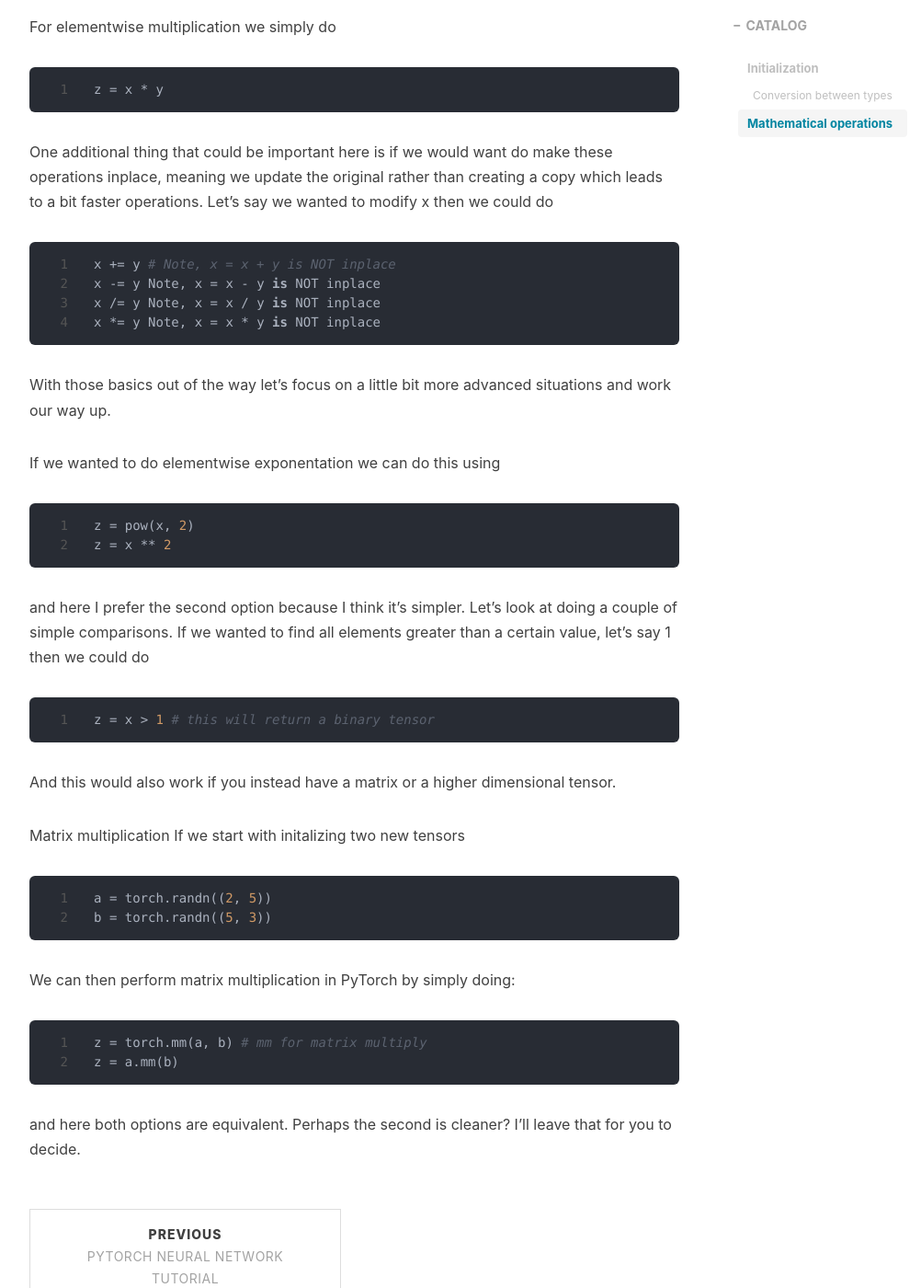
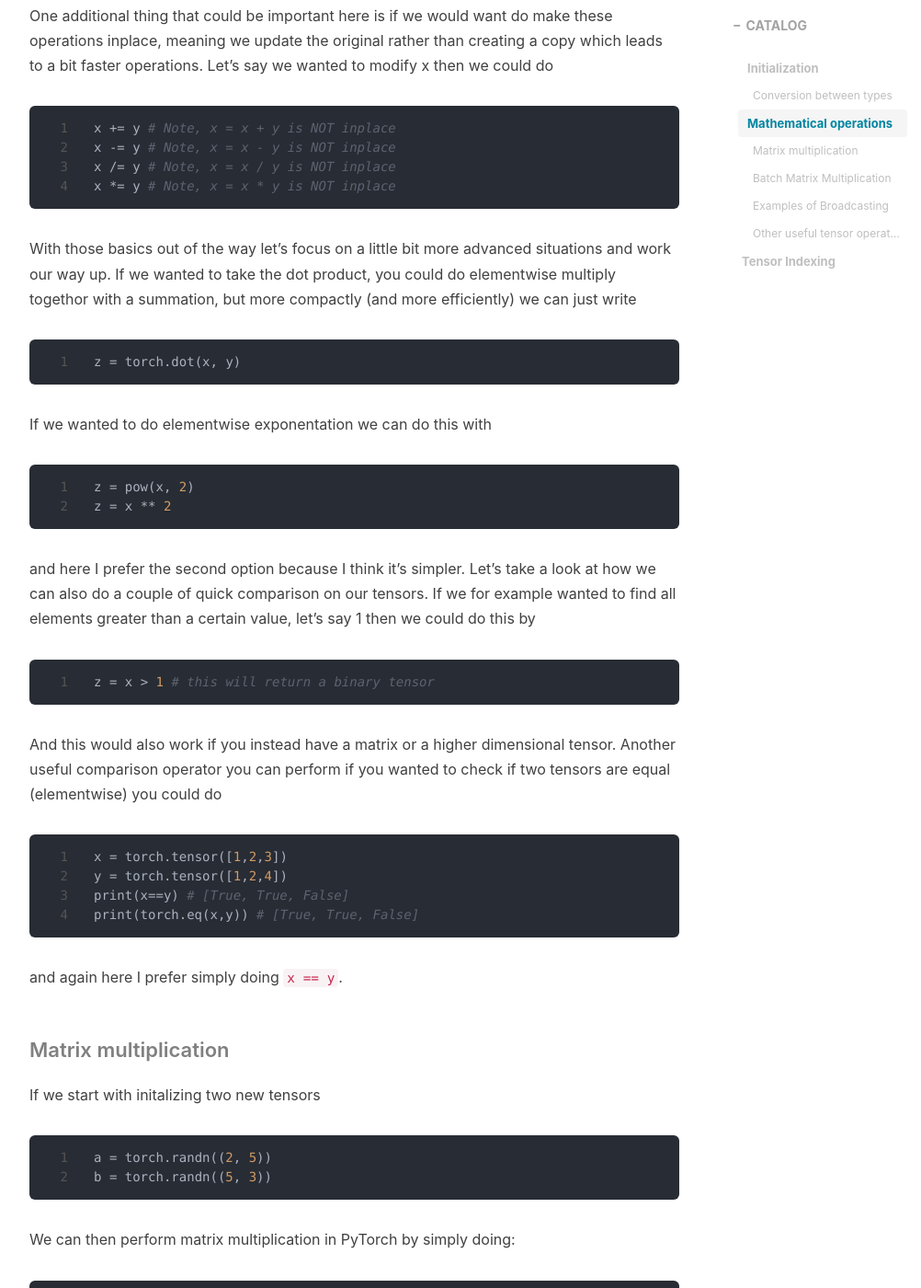
Before and after one commit to aladdinpersson/aladdinpersson.github.io, a Jekyll site: the page built from _posts/2020-09-13-pytorch-tensor-tutorial.md, in a window 1280 px wide and 1400 px high, scrolled down 5583 px. Shown: the whole window at 92% size, without its empty margins (233-1235 px from the left). Built offline with Jekyll 4.4.1, drawn with Linux system fonts in a browser that asks for light colours; nearby versions of some CDN libraries; formulas are drawn with MathJax 3; comment, search, counter and statistics services are not loaded; some of the changed text lies outside the part shown.

Commit message:
Added new info about page

````diff
--- a/_layouts/post.html
+++ b/_layouts/post.html
@@ -17,7 +17,7 @@
     <!-- Post Container -->
             <div class="
                 col-lg-8 col-lg-offset-2
-                col-md-16 col-md-offset-1
+                col-md-10 col-md-offset-1
                 post-container">
 
                 <!-- Multi-Lingual -->
--- a/_posts/2020-09-13-pytorch-tensor-tutorial.md
+++ b/_posts/2020-09-13-pytorch-tensor-tutorial.md
@@ -47,6 +43,7 @@
 ``` python
 device = "cuda" if torch.cuda.is_available() else "cpu"
 ```
+
 ### Initialization
 Let's start simple, let's say we want to initialize a tensor manually
 with the two rows containing the values [1, 2, 3] and [4, 5, 6]. We can
@@ -171,19 +168,15 @@
 
 which by default will be initialized as int64. We will then show how we can
 convert the tensor to other types. The ones that you will encounter most often are:
-
 * Conversion to float32 by `tensor.float()`
 * Convert to float16 by `tensor.half()`
 * Conversion back to int64 by `tensor.long()`
-
 Note, however, that the conversions are not inplace and if you want to
 change the type you have to do e.g. `tensor = tensor.float()`. For other types you can
 also do the following:
-
 * Convert to int16 by `tensor.short()`
 * Conversion to float64 by `tensor.double()`
 * Convert to boolean i.e. 1 if non-zero entry else 0 by `tensor.bool()`
-
 Different functions in PyTorch will accept different types and it is likely you will
 face many errors due to wrong input types before you are used to them.
 
@@ -192,9 +185,6 @@
 
 ```python
 x = torch.tensor([1, 2, 3])
-```
-
-```python
 y = torch.arange([9, 8, 7])
 ```
 
@@ -232,32 +222,48 @@
 
 ```python
 x += y # Note, x = x + y is NOT inplace
-x -= y Note, x = x - y is NOT inplace
-x /= y Note, x = x / y is NOT inplace
-x *= y Note, x = x * y is NOT inplace
+x -= y # Note, x = x - y is NOT inplace
+x /= y # Note, x = x / y is NOT inplace
+x *= y # Note, x = x * y is NOT inplace
 ```
 
 With those basics out of the way let's focus on a little bit more advanced situations and work
-our way up.
+our way up. If we wanted to take the dot product, you could do elementwise multiply togethor
+with a summation, but more compactly (and more efficiently) we can just write
 
-If we wanted to do elementwise exponentation we can do this using
+```python
+z = torch.dot(x, y)
+```
+
+If we wanted to do elementwise exponentation we can do this with
 
 ```python
 z = pow(x, 2)
 z = x ** 2
 ```
 
-and here I prefer the second option because I think it's simpler. Let's look at doing a couple
-of simple comparisons. If we wanted to find all elements greater than a certain value, let's
-say 1 then we could do
+and here I prefer the second option because I think it's simpler. Let's take a look at
+how we can also do a couple of quick comparison on our tensors. If we for example wanted to find all elements greater than a certain value, let's
+say 1 then we could do this by
 
 ```python
 z = x > 1 # this will return a binary tensor
 ```
 
-And this would also work if you instead have a matrix or a higher dimensional tensor.
+And this would also work if you instead have a matrix or a higher dimensional tensor. Another useful
+comparison operator you can perform if you wanted to check if two tensors are equal (elementwise)
+you could do
 
-Matrix multiplication
+```python
+x = torch.tensor([1,2,3])
+y = torch.tensor([1,2,4])
+print(x==y) # [True, True, False]
+print(torch.eq(x,y)) # [True, True, False]
+```
+
+and again here I prefer simply doing ```x == y```.
+
+#### Matrix multiplication
 If we start with initalizing two new tensors
 
 ```python
@@ -273,4 +279,141 @@
 ```
 
 and here both options are equivalent. Perhaps the second is cleaner? I'll leave that for you to
-decide.
+decide. A bit more general function is `torch.matmul` which works and can work as a replacement
+for `torch.mm` but it also works for vectors and will return the dot product in that case. It has
+some more advanced features like broadcasting matrix products, but I refer you to the [documentation](https://pytorch.org/docs/stable/generated/torch.matmul.html#torch.matmul)
+for those and we'll take a look at the concept of broadcasting in just a bit.
+
+But first, if we have a matrix that we would like to take matrix multiplied with itself to a large
+power then it could be cumbersome writing many matrix multiplies, then you can instead write
+
+```python
+A = torch.randn((5, 5))
+power = 10
+z = torch.matrix_power(A, power)
+```
+
+#### Batch Matrix Multiplication
+This is a bit more of an advanced operation which is very useful in some scenarios, and at least could
+be very good for you to be aware it exists. If we have two three dimensional tensors which I probably first encountered when implementing
+Seq2Seq with Attention networks (don't care if you don't know about that) and was confused over how
+to do matrix multiplication for a particular dimension when we have three dimensional tensors. So, let's say
+we have tensors ´x´ and ´y´ and assume they have shapes ´(B, N, M)` and `(B, M, P)` and we want to
+multiply the matrices `(N, M)` with `(M, P)` for every example in our batch `B` without having to
+loop through them. This is exactly the use case for `torch.bmm`, so an example is below
+
+```python
+b,n,m = 8, 3, 4
+b,m,p = 8, 4, 5
+x = torch.randn((b, n, m))
+y = torch.randn((b, m, p))
+z = torch.bmm(x, y) # will be shape (b, n, p)
+```
+
+#### Examples of Broadcasting
+If you're familiar with numpy then you probably know about broadcasting which is used pretty much
+all the time. I think this is easiest explained by an example
+
+```python
+x = torch.randn((5, 5))
+y = torch.randn((1, 5))
+```
+
+Obviously these are not of the same shape, so there is no way we could add them togethor, right?
+Doing this
+
+```python
+z = x + y
+```
+
+should cause an error. But this is where the magic of broadcasting comes in and what's going to
+happen is that the y vector is going to be copied to match the rows of `x` in this case, i.e it will
+become a `(5, 5)` matrix with each row consisting of identical values. This works in a similar case
+for subtraction etc.
+
+#### Other useful tensor operations
+We can do summation for a tensor with the following
+
+```python
+x = torch.randn((5, 5))
+z = torch.sum(x, dim=0) # out shape (1, 5)
+```
+
+We can obtain the maximum or minimum values of x across a specific dimension by
+
+```python
+max_values, max_indices = torch.max(x, dim=0)
+min_values, min_indices = torch.min(x, dim=0)
+```
+
+Here we also get returned the indices for which the max_values where located, this is also exactly
+what the argmax function does, so if you only wanted the indices this is probably the one you should
+choose
+
+```python
+max_indices = torch.argmax(x, dim=0)
+min_indices = torch.argmin(x, dim=0)
+```
+
+If we wanted to take the absolute value of each element inside a tensor we could simply do
+
+```python
+z = torch.abs(x)
+```
+
+If we wanted to obtain the mean across a specific dimension we could do that by
+
+```python
+z = torch.mean(x.float(), dim=0)
+```
+
+and here I did `x.float()` perhaps unecessarily but what I want to clarify here is that PyTorch
+requires the input to be of floating values, for reasons which I am actually not entirely certain.
+
+If you wanted to sort a tensor you can do this by
+
+```python
+x = torch.tensor([5,4,3,2,8])
+sorted_x, indices = torch.sort(x, dim=0, descending=False)
+```
+
+with indices being the order of the indices in order to create the sorted tensor in ascending order.
+
+If we have a tensor passing and we want to only let certain values pass then we can do this with
+`torch.clamp` so for example if we wanted to implement ReLU we could do
+
+
+```python
+x = torch.tensor([5,4,-3,2])
+x = torch.clamp(x, min=0) # [5, 4, 0, 2]
+```
+
+and where you could also specify the max as follows
+
+```python
+x = torch.tensor([5,4,3,2,8])
+x = torch.clamp(x, min=0, max=4) # [4, 4, 0, 2]
+```
+
+Let's say we have a tensor of boolean values and we wanted to do an if statement which evaluates
+to True if all the elements inside the tensor are True, we can create this using
+
+```python
+x = torch.tensor([1, 0, 1, 0], dtype=torch.bool)
+torch.all(x) # will evaluate to False
+x = torch.tensor([1, 1, 1, 1], dtype=torch.bool)
+torch.all(x) # will evaluate to True
+```
+
+on the other hand if you wanted to evaluate to True if any value was True you could do
+```python
+x = torch.tensor([0, 1, 0], dtype=torch.bool)
+torch.any(x) # will evaluate to True
+x = torch.tensor([0, 0], dtype=torch.bool)
+torch.all(x) # will evaluate to False
+```
+
+All right, that was a bunch of tensor operations, and there are many more but these will cover a wide
+range of different scenarios.
+
+## Tensor Indexing
````
Also changed, not shown: other parts of _posts/2020-09-13-pytorch-tensor-tutorial.md (+13 -17 lines).
